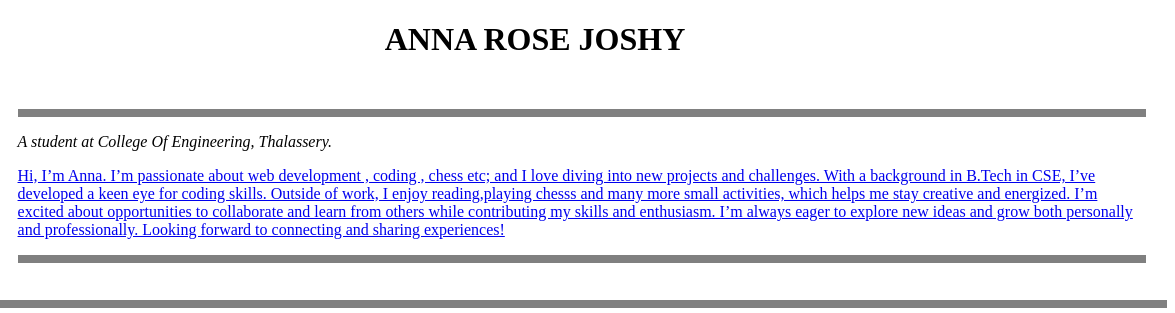
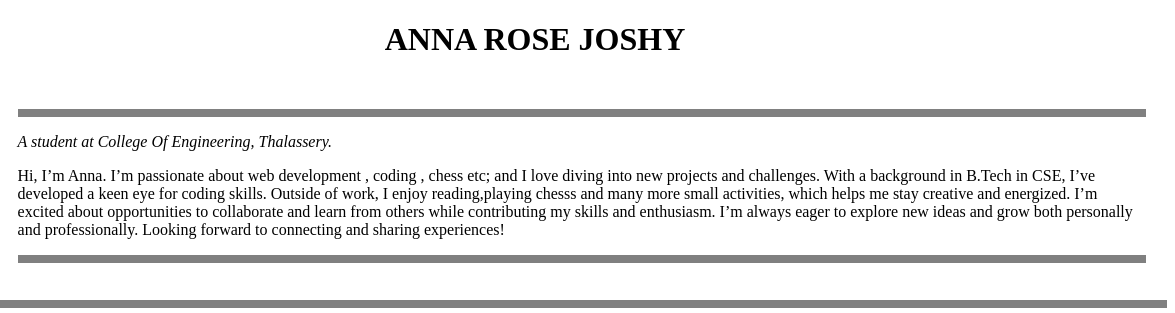
Before and after one commit to Aa-nn-aA/cv, a plain HTML site: page index.html in a window 1280 px wide. Shown: the top 313 px of the page, 105-1280 px from the left. Drawn offline with Linux system fonts and the light colour scheme.

Commit message:
Update index.html

```diff
--- a/index.html
+++ b/index.html
@@ -14,7 +14,7 @@
             <td>
                 <hr size="8" noshade>
                 <!-- aaa-->
-                <em><p>A student at College Of Engineering, Thalassery. <a href="https://appbrewery.com/"></p></em>
+                <em><p>A student at College Of Engineering, Thalassery.</p></em>
                  <p>Hi, I’m Anna. I’m passionate about web development , coding , chess etc; and I love diving into new projects and challenges. With a background in B.Tech in CSE, I’ve developed a keen eye for coding skills. Outside of work, I enjoy reading,playing chesss and many more small activities, which helps me stay creative and energized. I’m excited about opportunities to collaborate and learn from others while contributing my skills and enthusiasm. I’m always eager to explore new ideas and grow both personally and professionally. Looking forward to connecting and sharing experiences!</p>
                 <hr size="8" noshade></td>
         </tr>
```
